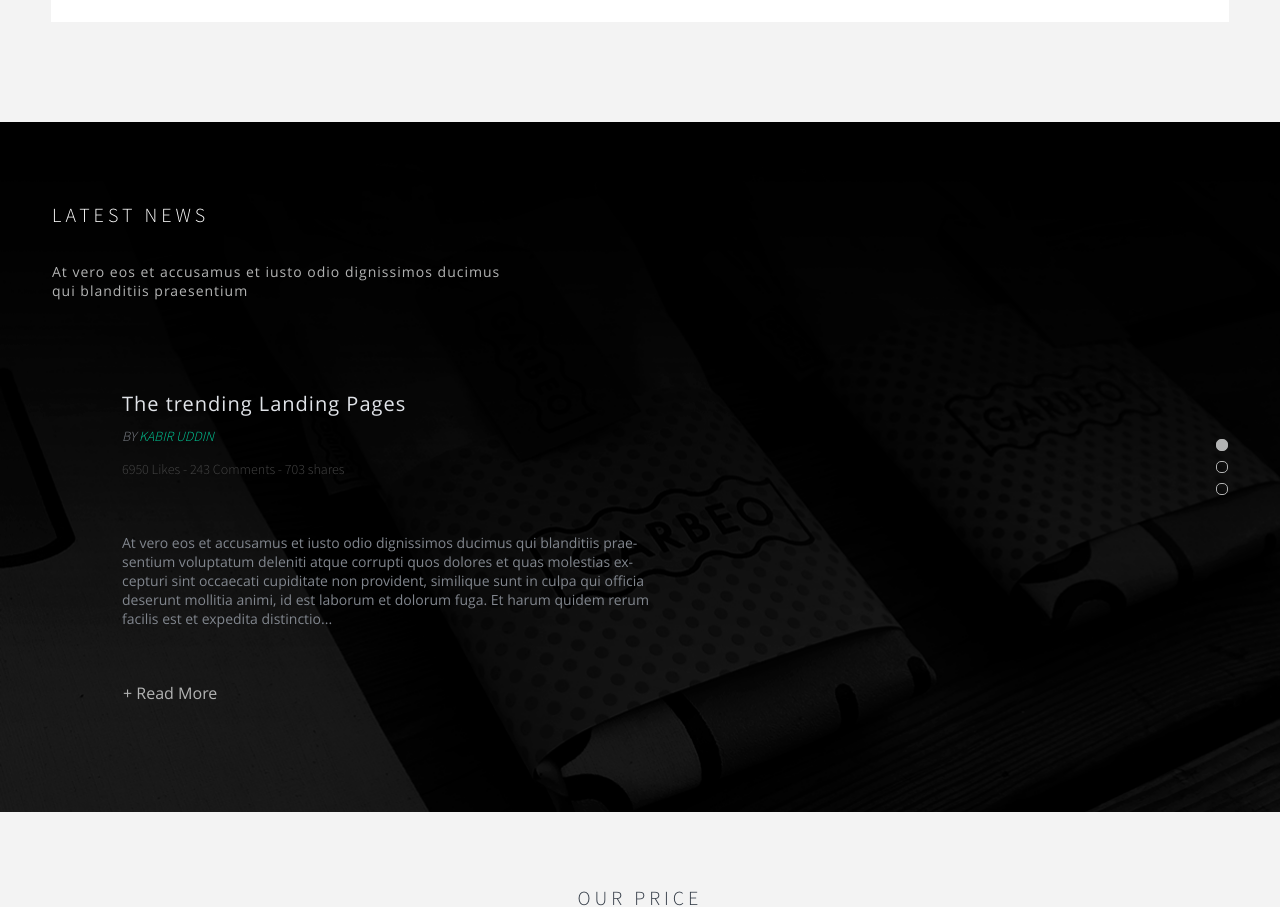
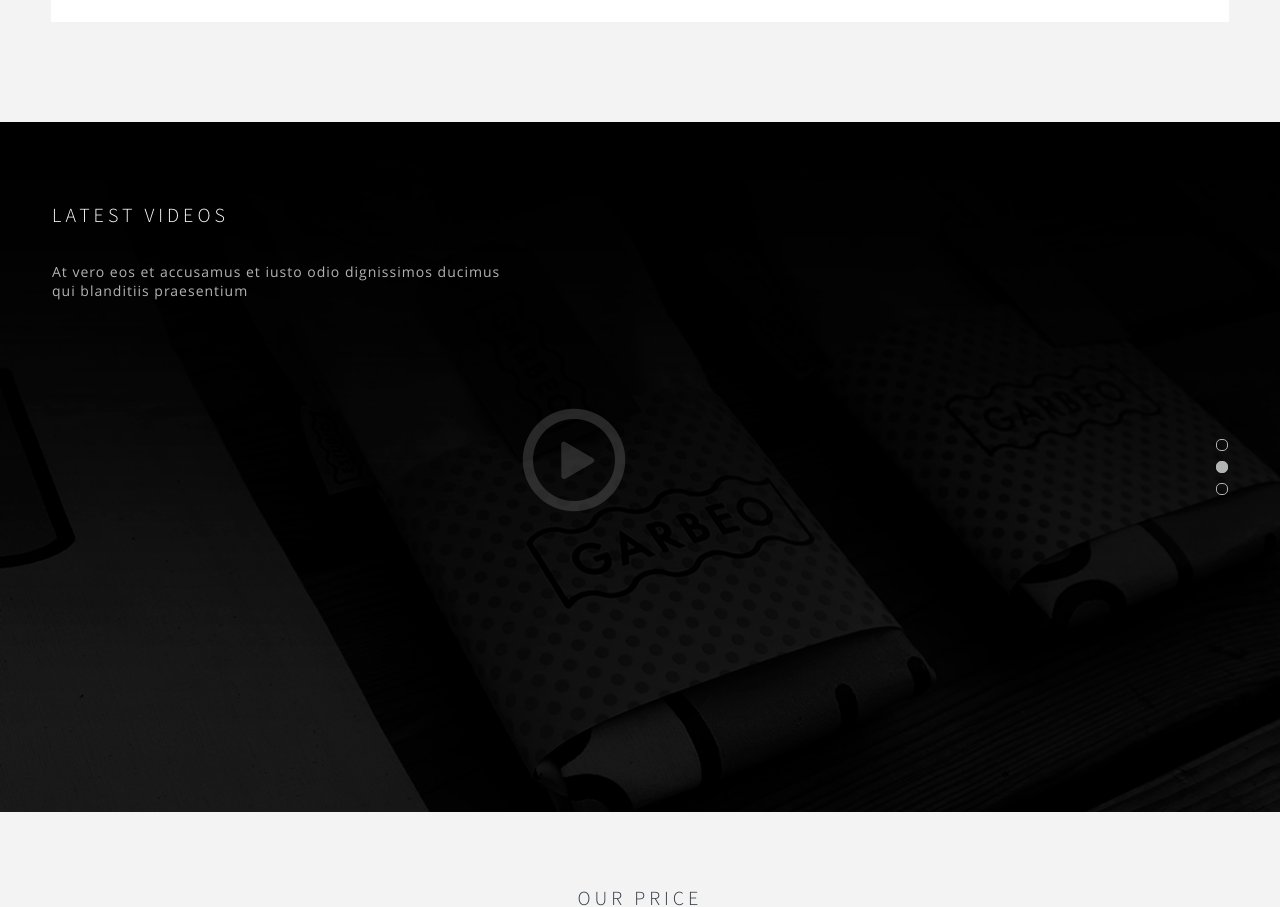
Before and after one commit to NSobol/Bouncy, a plain HTML site: page index.html in a window 1280 px wide. Shown: the part 6880-7787 px from the top of the page. Drawn offline with Linux system fonts and the light colour scheme; files whose address does not match are found by name.

Commit message:
add videoScreen.png

```diff
--- a/css/styles.css
+++ b/css/styles.css
@@ -1270,6 +1270,18 @@
     font-family: "Open Sans";
 }
 
+.video-block {
+    margin-right: auto;
+    margin-left: auto;
+    width: 800px;
+    height: 400px;
+}
+
+.video {
+    padding-left: 50%;
+    padding-top: 12%;
+}
+
 .bullets2 {
     display: flex;
     flex-wrap: wrap;
--- a/index.html
+++ b/index.html
@@ -335,7 +335,8 @@
         </section>
         <section class="blog" id="blog">
             <div class="blog-items">
-                <div class="blog-item">
+
+                <div class="blog-item blog-item-active">
                     <div class="blog-content">
                         <div class="blog-header">
                             <h2 class="blog-title">LATEST NEWS</h2>
@@ -364,7 +365,8 @@
                 </div>
 
 
-                <div class="blog-item ">
+
+                <div class="blog-item">
                     <div class="blog-content">
                         <div class="blog-header">
                             <h2 class="blog-title">LATEST VIDEOS</h2>
@@ -373,12 +375,15 @@
                             </div>
                         </div>
                         <div class="blog-container">
-                            <video src="" class="video"></video>
+                            <div class="video-block">
+                                <img src="images/videoScreen.png" alt="video screen" class="video">
+                            </div>
                         </div>
                     </div>
                 </div>
 
-                <div class="blog-item blog-item-active">
+
+                <div class="blog-item">
                     <div class="blog-content">
                         <div class="blog-container">
                             <div class="blog-content-title">
@@ -408,6 +413,7 @@
                         </div>
                     </div>
                 </div>
+
                 <div class="bullets2">
                     <div class="bullet2"></div>
                     <div class="bullet2"></div>
```
Also changed, not shown: images/videoScreen.png (added).
